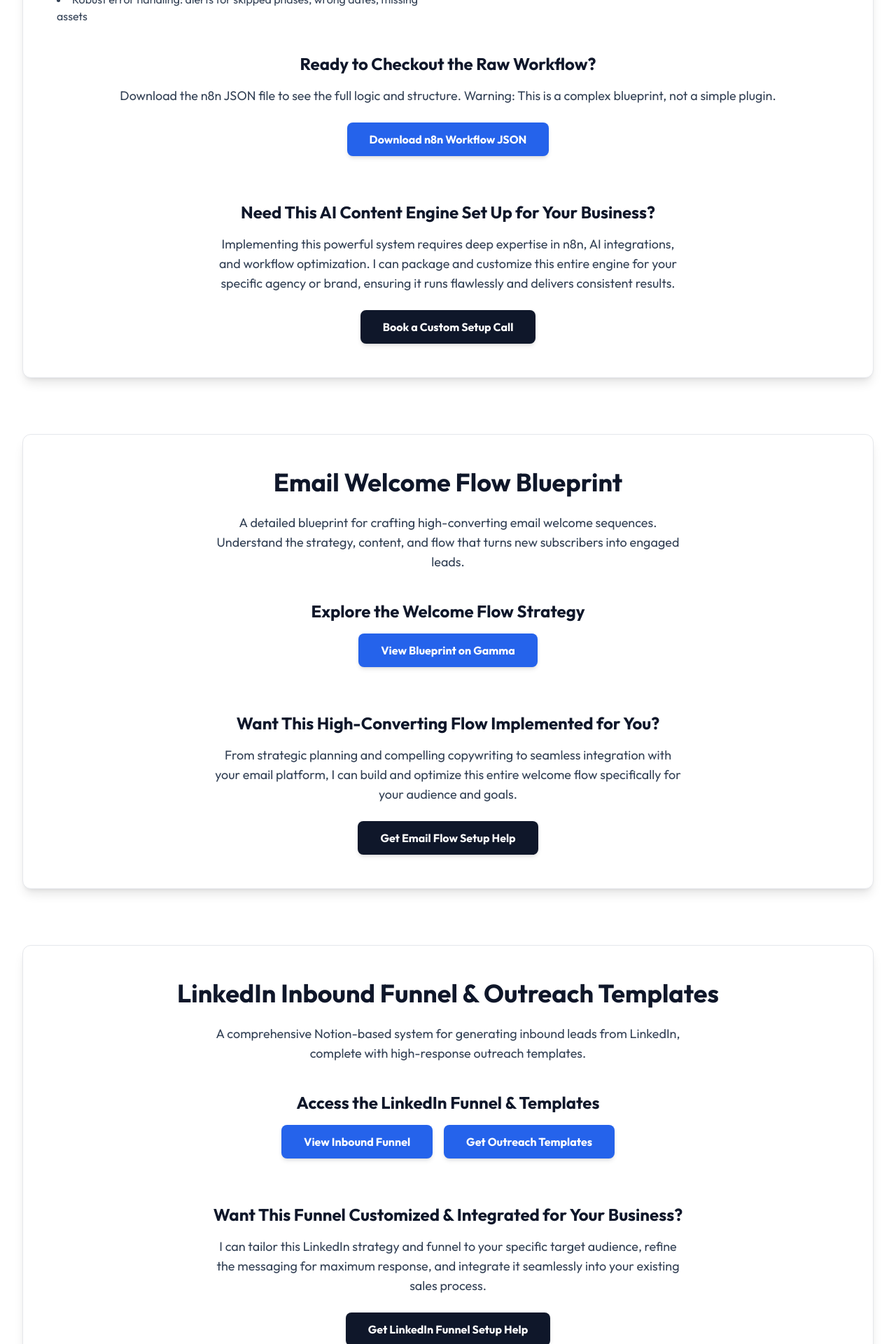
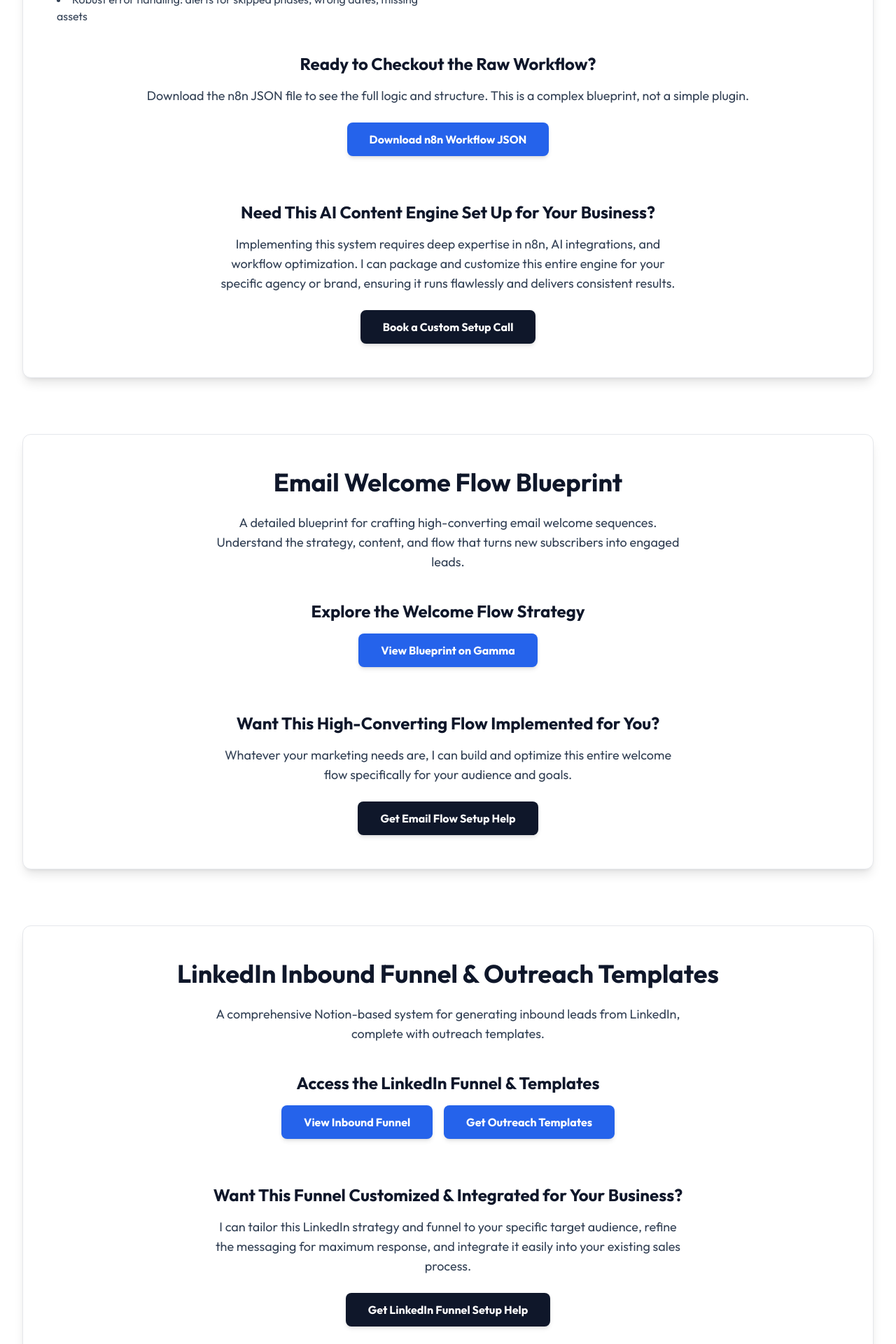
Before and after one commit to VictorJK-jpg/Portfolio, a React (Vite) app: page /toolkit in a window 1280 px wide. Shown: the part 920-2840 px from the top of the page at 70% size. Built offline with nearby package versions, Linux system fonts and the light colour scheme.

Commit message:
Fixed some typo on the toolkit.tsx

```diff
--- a/src/pages/Toolkit.tsx
+++ b/src/pages/Toolkit.tsx
@@ -129,7 +129,7 @@ const Toolkit = () => {
                   Ready to Checkout the Raw Workflow?
                 </h3>
                 <p className="text-lg text-slate-700 dark:text-gray-300 mb-6">
-                  Download the n8n JSON file to see the full logic and structure. Warning: This is a complex blueprint, not a simple plugin.
+                  Download the n8n JSON file to see the full logic and structure. This is a complex blueprint, not a simple plugin.
                 </p>
                 <a
                   href="https://victorseda.xyz/" /*https://drive.google.com/file/d/1tvwyrTDH5GU4t0LA-HpU3HphfTabwQoh/view?usp=sharing" Remove the last character to get the link back*/
@@ -146,7 +146,7 @@ const Toolkit = () => {
                   Need This AI Content Engine Set Up for Your Business?
                 </h3>
                 <p className="text-lg text-slate-700 dark:text-gray-300 mb-6 max-w-2xl mx-auto">
-                  Implementing this powerful system requires deep expertise in n8n, AI integrations, and workflow optimization. I can package and customize this entire engine for your specific agency or brand, ensuring it runs flawlessly and delivers consistent results.
+                  Implementing this system requires deep expertise in n8n, AI integrations, and workflow optimization. I can package and customize this entire engine for your specific agency or brand, ensuring it runs flawlessly and delivers consistent results.
                 </p>
                 <Link
                   to="/contact"
@@ -185,7 +185,7 @@ const Toolkit = () => {
                   Want This High-Converting Flow Implemented for You?
                 </h3>
                 <p className="text-lg text-slate-700 dark:text-gray-300 mb-6 max-w-2xl mx-auto">
-                  From strategic planning and compelling copywriting to seamless integration with your email platform, I can build and optimize this entire welcome flow specifically for your audience and goals.
+                  Whatever your marketing needs are, I can build and optimize this entire welcome flow specifically for your audience and goals.
                 </p>
                 <Link
                   to="/contact"
@@ -204,7 +204,7 @@ const Toolkit = () => {
                 LinkedIn Inbound Funnel & Outreach Templates
               </h2>
               <p className="text-lg text-slate-700 dark:text-gray-300 mb-8 text-center max-w-2xl mx-auto">
-                A comprehensive Notion-based system for generating inbound leads from LinkedIn, complete with high-response outreach templates.
+                A comprehensive Notion-based system for generating inbound leads from LinkedIn, complete with outreach templates.
               </p>
               <div className="text-center mt-10">
                 <h3 className="text-2xl font-bold text-slate-900 dark:text-white mb-4">
@@ -234,7 +234,7 @@ const Toolkit = () => {
                   Want This Funnel Customized & Integrated for Your Business?
                 </h3>
                 <p className="text-lg text-slate-700 dark:text-gray-300 mb-6 max-w-2xl mx-auto">
-                  I can tailor this LinkedIn strategy and funnel to your specific target audience, refine the messaging for maximum response, and integrate it seamlessly into your existing sales process.
+                  I can tailor this LinkedIn strategy and funnel to your specific target audience, refine the messaging for maximum response, and integrate it easily into your existing sales process.
                 </p>
                 <Link
                   to="/contact"
@@ -348,7 +348,7 @@ const Toolkit = () => {
           <AnimatedSection delay={600}> {/* Adjusted delay */}
             <div className="bg-slate-900 text-white rounded-xl p-8 md:p-12 text-center dark:bg-gray-700">
               <h2 className="text-3xl sm:text-4xl font-bold mb-6 dark:text-white">
-                Ready to Implement These for Your Business?
+                Ready to Implement These In Your Business?
               </h2>
               <p className="text-xl mb-8 max-w-3xl mx-auto dark:text-gray-200">
                 These blueprints are powerful, but their true value is unlocked through expert implementation and customization. If you're serious about leveraging advanced AI and automation to drive your marketing, let's talk.
```
